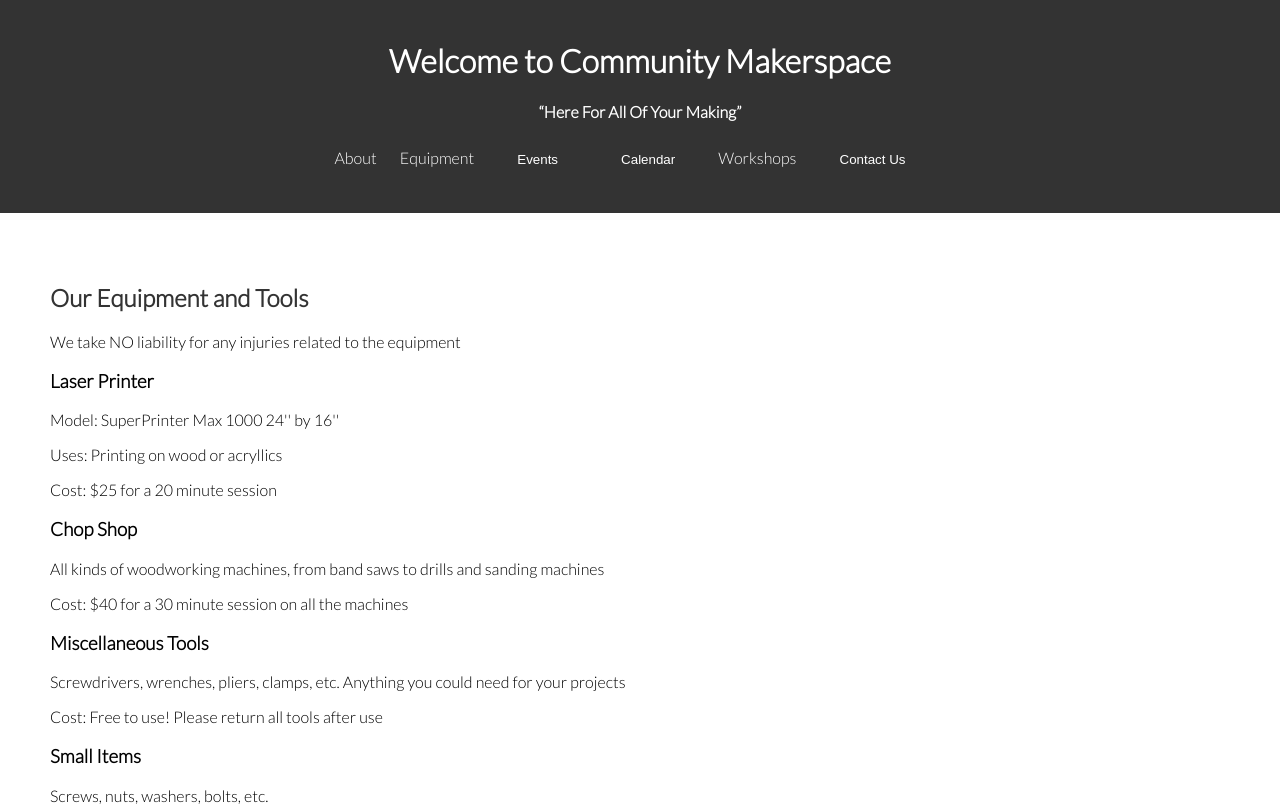
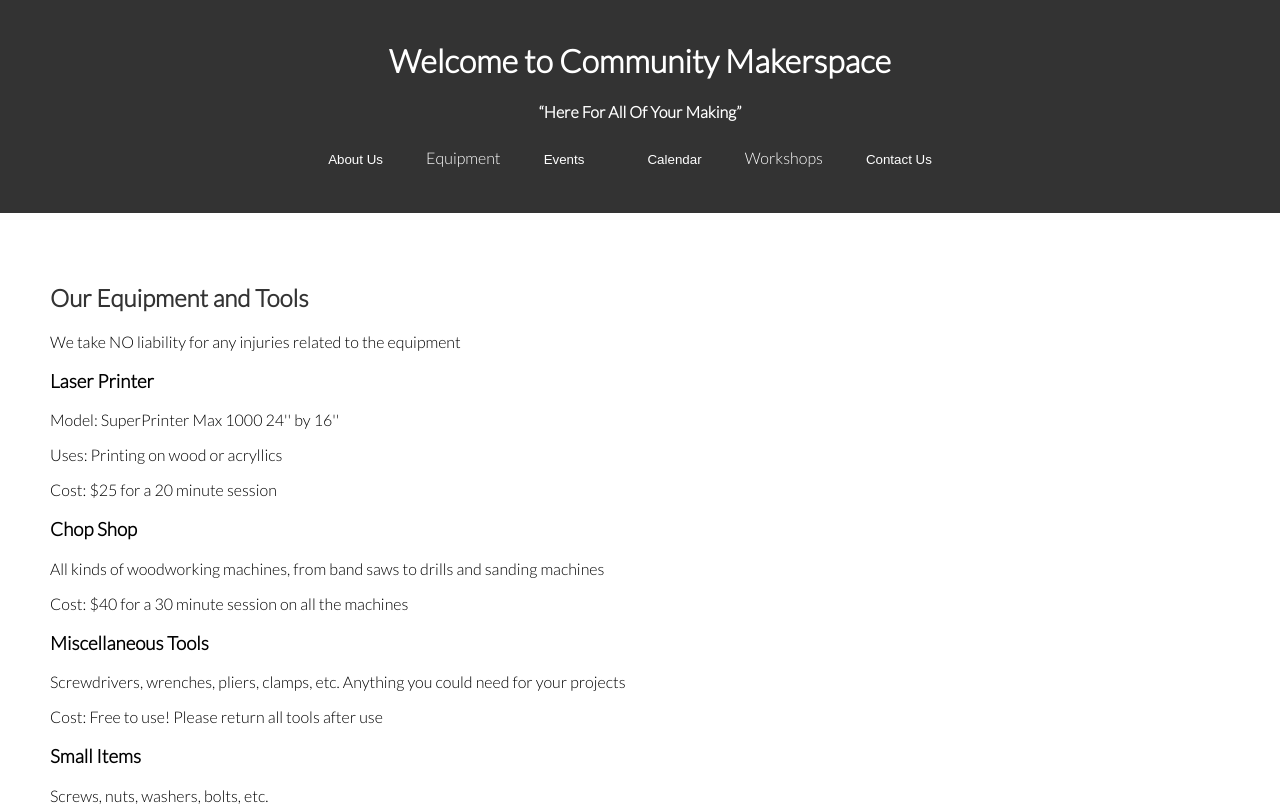
Before and after one commit to Pwngo/pwngo.github.io, a plain HTML site: page index.html in a window 1280 px wide. Shown: the top 808 px of the page. Drawn offline with Linux system fonts and the light colour scheme.

Commit message:
Update index.html

```diff
--- a/index.html
+++ b/index.html
@@ -13,7 +13,7 @@
     <h4><q>Here For All Of Your Making</q></h4>
     <nav>
       <ul>
-        <li><a name="about" onclick="show(document.querySelectorAll('section'), document.getElementById(this.getAttribute('name')));">About</a></li>
+        <li><a href="about.html"> <button type="button">About Us</button></a></li>
         <li><a name="equipment" onclick="show(document.querySelectorAll('section'), document.getElementById(this.getAttribute('name')));">Equipment</a></li>
         <li><a href="events.html"> <button type="button">Events</button></a></li>
 	<li><a href="calendar.html"> <button type="button">Calendar</button></a></li>
```
